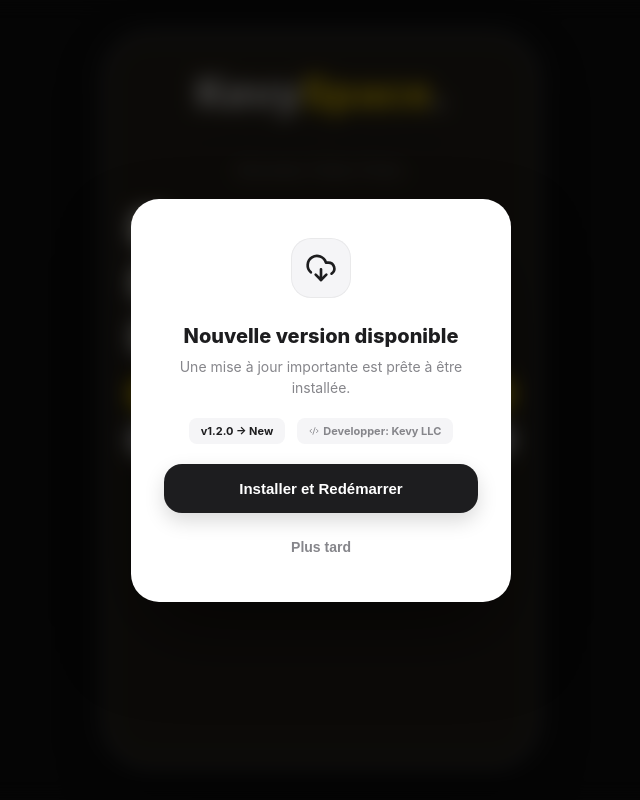
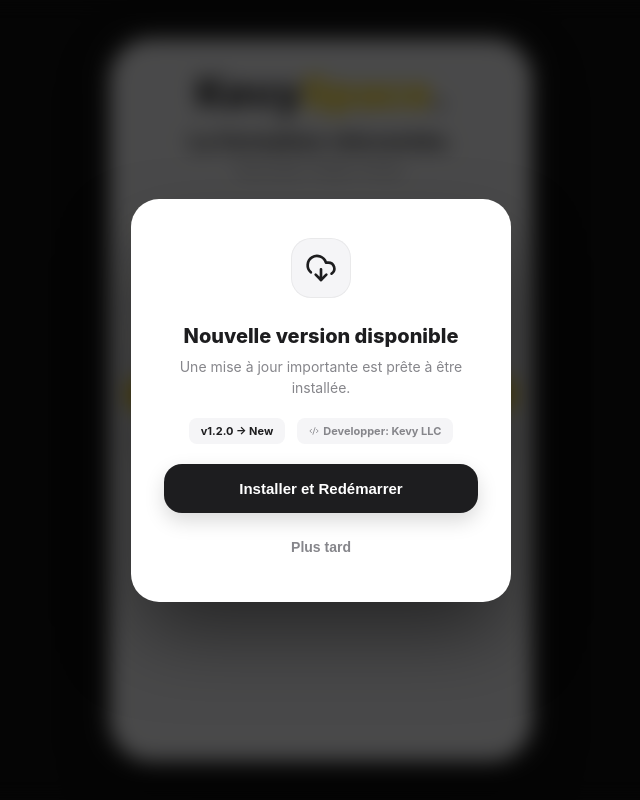
Before and after one commit to kevyamon/KevySpace, a React (Vite) app: page / in a window 1280 px wide. Shown: the whole page, without its empty margins (319-959 px from the left). Built offline with nearby package versions, Linux system fonts and the light colour scheme; no server answers.

Commit message:
test css

```diff
--- a/src/index.css
+++ b/src/index.css
@@ -18,26 +18,41 @@
   --spacing-l: 24px;
   --spacing-xl: 32px;
 
-  /* --- FOND D'APPLICATION --- */
-  --color-bg: #2A241B;              /* Fond principal beige foncé */
-  --bg-main: #2A241B;               /* Alias pour compatibilité */
+  /* --- PALETTE JOUR (Light Mode par défaut) --- */
+  --color-bg: #F5F5F7;              /* Fond principal */
+  --bg-main: #F5F5F7;               /* Alias pour compatibilité */
+  --bg-surface: #FFFFFF;            /* Cartes, Modales */
+  --bg-input: #F5F5F7;              /* Champs de saisie */
+  --bg-glass: rgba(255, 255, 255, 0.8); /* Effet flou */
 
-  /* --- SURFACES (composants) --- */
-  --bg-surface: #FFFFFF;            /* Cartes, Modales, Sidebar - BLANC PUR */
-  --bg-input: #F8F8F8;              /* Champs de saisie - gris très clair */
-  --bg-glass: rgba(255, 255, 255, 0.9); /* Effet flou sur blanc */
-
-  /* --- TEXTES SUR SURFACES BLANCHES --- */
-  --color-text-main: #1D1D1F;       /* Texte principal foncé (sur blanc) */
-  --color-text-secondary: #86868B;  /* Texte secondaire gris (sur blanc) */
+  --color-text-main: #1D1D1F;       /* Texte principal */
+  --color-text-secondary: #86868B;  /* Texte secondaire */
 
   /* Alias pour compatibilité ancienne syntaxe */
   --text-primary: #1D1D1F;
   --text-secondary: #86868B;
 
-  /* Bordures et ombres adaptées */
-  --border-color: rgba(0, 0, 0, 0.08);
+  --border-color: rgba(0, 0, 0, 0.05);
   --shadow-color: rgba(0, 0, 0, 0.1);
+}
+
+/* --- PALETTE NUIT (Dark Mode) --- */
+[data-theme='dark'] {
+  --color-bg: #000000;              /* Noir profond */
+  --bg-main: #000000;               /* Alias pour compatibilité */
+  --bg-surface: #1C1C1E;            /* Gris anthracite pour les cartes */
+  --bg-input: #2C2C2E;              /* Gris plus clair pour inputs */
+  --bg-glass: rgba(28, 28, 30, 0.8); /* Verre sombre */
+
+  --color-text-main: #F5F5F7;       /* Blanc cassé (plus doux) */
+  --color-text-secondary: #A1A1A6;  /* Gris argenté */
+
+  /* Alias pour compatibilité ancienne syntaxe */
+  --text-primary: #F5F5F7;
+  --text-secondary: #A1A1A6;
+
+  --border-color: rgba(255, 255, 255, 0.1);
+  --shadow-color: rgba(0, 0, 0, 0.5);
 }
 
 /* ===========================
@@ -57,13 +72,11 @@ html, body {
   height: 100%;
   width: 100%;
 
-  /* Fond beige foncé pour l'application */
+  /* Utilisation des variables dynamiques */
   background-color: var(--color-bg);
+  color: var(--color-text-main);
 
-  /* Texte par défaut (pour le fond) - clair sur fond foncé */
-  color: #F5F3F0;
-
-  /* Transition fluide pour les changements d'état */
+  /* Transition fluide lors du changement de thème */
   transition: background-color 0.3s ease, color 0.3s ease;
 
   font-family: -apple-system, BlinkMacSystemFont, 'Segoe UI', 'Helvetica Neue', Roboto, sans-serif;
@@ -136,168 +149,19 @@ img, video {
   -webkit-overflow-scrolling: touch;
 }
 
-/* ===========================
-   6. ÉLÉMENTS DE FORMULAIRE
-   =========================== */
 input, textarea, select {
   font-size: 16px !important;
-  background-color: var(--bg-input);
-  color: var(--color-text-main);
-  border: 1px solid var(--border-color);
-  border-radius: var(--radius-s);
-  padding: var(--spacing-s) var(--spacing-m);
-  transition: all 0.2s ease;
 }
 
-input:focus, textarea:focus, select:focus {
-  outline: none;
-  border-color: var(--color-gold);
-  box-shadow: 0 0 0 2px rgba(255, 215, 0, 0.1);
-}
-
-input::placeholder, textarea::placeholder {
-  color: var(--color-text-secondary);
-  opacity: 0.7;
-}
-
-/* ===========================
-   7. BOUTONS
-   =========================== */
-button {
-  background-color: var(--bg-surface);
-  color: var(--color-text-main);
-  border: 1px solid var(--border-color);
-  border-radius: var(--radius-s);
-  padding: var(--spacing-s) var(--spacing-m);
-  cursor: pointer;
-  font-weight: 600;
-  transition: all 0.2s ease;
-}
-
-button:hover:not(:disabled) {
-  background-color: #F5F5F5;
-  transform: translateY(-1px);
-  box-shadow: 0 4px 12px var(--shadow-color);
-}
-
-button:active:not(:disabled) {
-  transform: translateY(0);
-}
-
-button:disabled {
-  opacity: 0.5;
-  cursor: not-allowed;
-}
-
-/* ===========================
-   8. SCROLLBAR
-   =========================== */
+/* Scrollbar adaptée au thème */
 ::-webkit-scrollbar {
-  width: 6px;
+  width: 5px;
 }
 ::-webkit-scrollbar-track {
-  background: var(--bg-surface);
-  border-radius: var(--radius-s);
+  background: transparent;
 }
 ::-webkit-scrollbar-thumb {
-  background: var(--color-text-secondary);
-  border-radius: var(--radius-s);
+  background: var(--color-text-secondary); /* Couleur dynamique */
+  border-radius: 10px;
   opacity: 0.5;
 }
-::-webkit-scrollbar-thumb:hover {
-  background: var(--color-text-main);
-}
-
-/* ===========================
-   9. CLASSES UTILITAIRES
-   =========================== */
-/* Textes */
-.text-primary {
-  color: var(--color-text-main);
-}
-
-.text-secondary {
-  color: var(--color-text-secondary);
-}
-
-.text-on-dark {
-  color: #F5F3F0; /* Texte clair pour fond foncé */
-}
-
-/* Arrière-plans */
-.bg-main {
-  background-color: var(--bg-main);
-}
-
-.bg-surface {
-  background-color: var(--bg-surface);
-}
-
-.bg-input {
-  background-color: var(--bg-input);
-}
-
-/* Cartes */
-.card {
-  background-color: var(--bg-surface);
-  border-radius: var(--radius-m);
-  border: 1px solid var(--border-color);
-  box-shadow: 0 2px 8px var(--shadow-color);
-  padding: var(--spacing-l);
-}
-
-/* Bordures */
-.border {
-  border: 1px solid var(--border-color);
-}
-
-.border-light {
-  border: 1px solid rgba(255, 255, 255, 0.1);
-}
-
-/* Ombre */
-.shadow {
-  box-shadow: 0 2px 10px var(--shadow-color);
-}
-
-.shadow-lg {
-  box-shadow: 0 8px 24px rgba(0, 0, 0, 0.15);
-}
-
-/* ===========================
-   10. CORRECTION DES CONTRASTES
-   =========================== */
-/* Assurer que les textes sur fond blanc sont bien lisibles */
-.bg-surface,
-.bg-input,
-.card,
-button:not(.bg-main) {
-  color: var(--color-text-main);
-}
-
-/* Texte sur fond beige foncé (si jamais utilisé) */
-.bg-main .text-primary,
-.bg-main .text-secondary {
-  color: #F5F3F0;
-}
-
-/* ===========================
-   11. ANIMATIONS
-   =========================== */
-@keyframes fadeIn {
-  from { opacity: 0; }
-  to { opacity: 1; }
-}
-
-@keyframes slideUp {
-  from { transform: translateY(20px); opacity: 0; }
-  to { transform: translateY(0); opacity: 1; }
-}
-
-.fade-in {
-  animation: fadeIn 0.3s ease;
-}
-
-.slide-up {
-  animation: slideUp 0.3s ease;
-}
```
